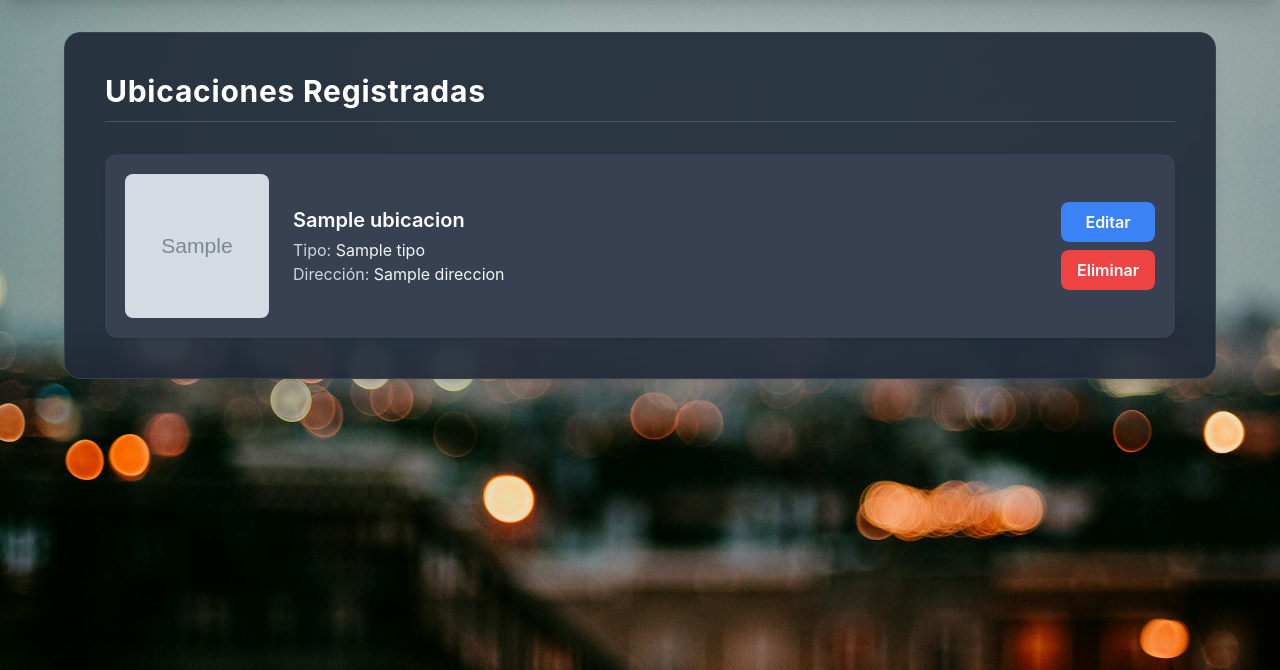
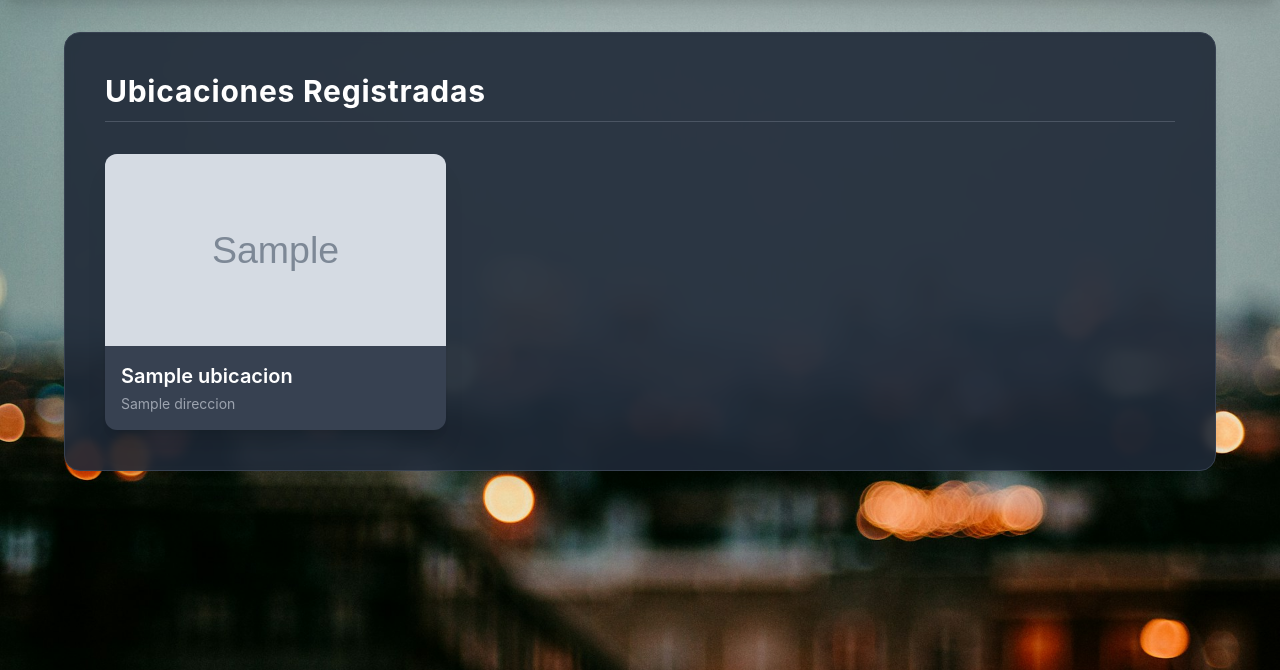
Before and after one commit to juanpablosb04/SESSIS, a Django app: template templates/ubicaciones/consultaUbicaciones.html in a window 1280 px wide. Shown: the part 64-734 px from the top of the page. Run offline with Django 5.2, Linux system fonts and the light colour scheme; the template is opened without the code that fills it: most values are stand-ins (such as "Sample title", 1, 10 or a date in 2020); grey boxes marked "Sample" are stand-in pictures; some libraries are stand-ins or nearby versions.

Commit message:
Cambio visual en consulta de ubicaciones

```diff
--- a/templates/ubicaciones/consultaUbicaciones.html
+++ b/templates/ubicaciones/consultaUbicaciones.html
@@ -59,8 +59,6 @@
 
 <body class="bg-gray-900 text-gray-200">
 
-
-
     <main class="flex flex-col items-center justify-start py-8">
       <section class="w-full max-w-6xl bg-gray-800/90 backdrop-blur-sm rounded-2xl shadow-lg p-10 border border-gray-700">
         <h2 class="text-3xl font-bold mb-8 text-white tracking-wide border-b border-gray-600 pb-3">
@@ -79,58 +77,57 @@
         {% endfor %}
         {% endif %}
 
-        <!-- Lista de ubicaciones -->
-        <div class="space-y-6">
+        <div class="grid grid-cols-2 md:grid-cols-2 lg:grid-cols-3 gap-6">
           {% for ubicacion in ubicaciones %}
           <div
-            class="flex items-center bg-gray-700 hover:bg-gray-600 transition-colors duration-200 rounded-xl shadow p-5">
+            class="group relative bg-gray-700 rounded-xl shadow-xl overflow-hidden cursor-pointer transition-transform duration-300 hover:scale-[1.02]">
 
-            <!-- Imagen -->
-            <div class="w-36 h-36 flex-shrink-0 overflow-hidden rounded-lg bg-gray-600 mr-6">
+            <div class="w-full h-48 bg-gray-600">
               {% if ubicacion.imagen_url %}
               <img src="{{ ubicacion.imagen_url }}" alt="Imagen de {{ ubicacion.nombre }}"
-                class="w-full h-full object-cover">
+                class="w-full h-full object-cover transition-opacity duration-500 group-hover:opacity-75">
               {% else %}
-              <div class="w-full h-full flex items-center justify-center text-gray-400 text-sm">
+              <div class="w-full h-full flex items-center justify-center text-gray-400 text-lg">
                 Sin imagen
               </div>
               {% endif %}
             </div>
 
-            <!-- Información -->
-            <div class="flex-1">
-              <h3 class="text-xl font-semibold text-white mb-1">{{ ubicacion.nombre }}</h3>
-              <p class="text-gray-300">Tipo: <span class="text-gray-100">{{ ubicacion.tipo|default:"No definido" }}</span></p>
-              <p class="text-gray-300">Dirección: <span class="text-gray-100">{{ ubicacion.direccion }}</span></p>
+            <div class="p-4">
+                <h3 class="text-xl font-semibold text-white truncate mb-1">{{ ubicacion.nombre }}</h3>
+                <p class="text-gray-400 text-sm truncate">{{ ubicacion.direccion }}</p>
             </div>
 
-            <!-- Botones -->
-            <div class="flex flex-col gap-2 ml-4">
+            <div
+              class="absolute inset-0 flex flex-col items-center justify-center bg-black bg-opacity-50 opacity-0 group-hover:opacity-100 transition-opacity duration-300 space-y-3">
+
               <button
-                class="bg-blue-500 hover:bg-blue-600 text-white font-semibold py-2 px-4 rounded-lg transition"
+                class="w-3/4 bg-blue-500 hover:bg-blue-600 text-white font-semibold py-2 px-4 rounded-lg transition transform hover:scale-105"
                 onclick="openEditModal('{{ ubicacion.id_ubicacion }}', '{{ ubicacion.nombre }}', '{{ ubicacion.tipo }}', '{{ ubicacion.direccion }}', '{{ ubicacion.imagen_url }}')">
-                Editar
+                EDITAR
               </button>
 
-              <form method="POST" action="">
+              <form method="POST" action="" class="w-3/4">
                 {% csrf_token %}
                 <input type="hidden" name="action" value="eliminar">
                 <input type="hidden" name="ubicacion_id" value="{{ ubicacion.id_ubicacion }}">
                 <button type="submit"
-                  class="bg-red-500 hover:bg-red-600 text-white font-semibold py-2 px-4 rounded-lg transition">
+                  class="w-full bg-red-500 hover:bg-red-600 text-white font-semibold py-2 px-4 rounded-lg transition transform hover:scale-105">
                   Eliminar
                 </button>
               </form>
+
             </div>
           </div>
           {% empty %}
-          <p class="text-gray-400 text-center mt-10">No hay ubicaciones registradas.</p>
+          <div class="lg:col-span-3 col-span-2">
+            <p class="text-gray-400 text-center mt-10">No hay ubicaciones registradas.</p>
+          </div>
           {% endfor %}
         </div>
-      </section>
+        </section>
     </main>
 
-    <!-- Modal -->
     <div id="editModal"
       class="fixed inset-0 bg-black bg-opacity-60 flex items-center justify-center hidden z-50">
       <div class="bg-gray-800 rounded-2xl shadow-xl w-full max-w-md p-6 border border-gray-700">
```
